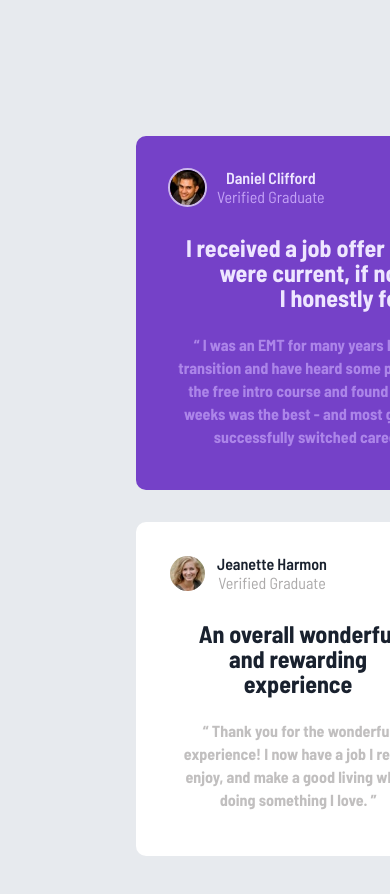
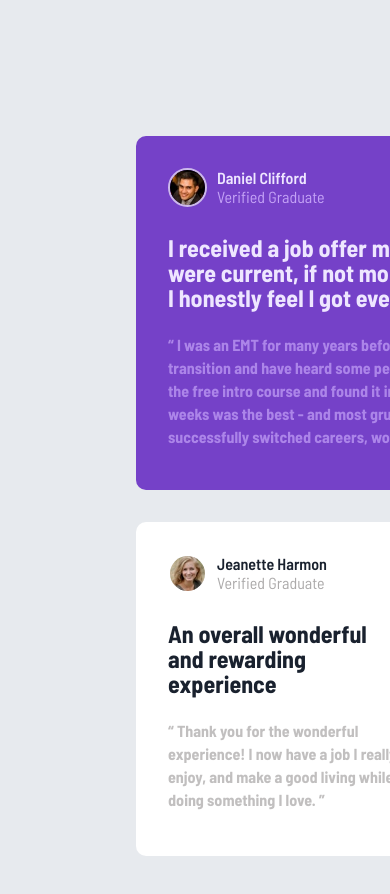
Before and after one commit to hastigholami/testimonials-grid-section, a plain HTML site: page index.html in a window 390 px wide. Shown: the top 894 px of the page. Drawn offline with Linux system fonts and the light colour scheme.

Commit message:
deleted media from general.css

```diff
--- a/style/general.css
+++ b/style/general.css
@@ -44,12 +44,3 @@ footer {
     justify-content: center;
     margin: 30px;
 }
-
-@media (max-width: 600px) {
-    .grid {
-        display: flex;
-        flex-direction: column;
-        align-items: center;
-        text-align: center;
-    }
-}
```
